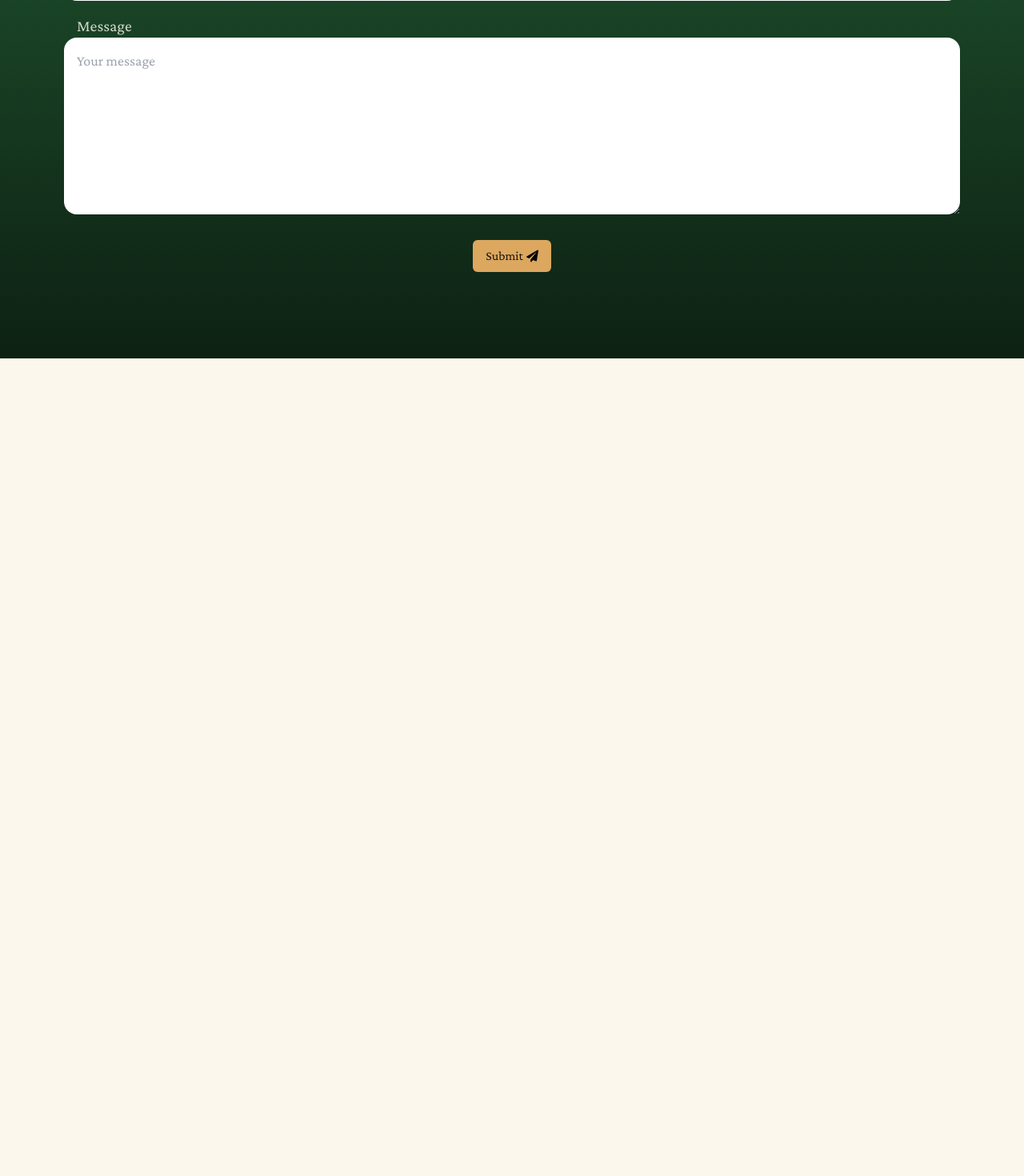
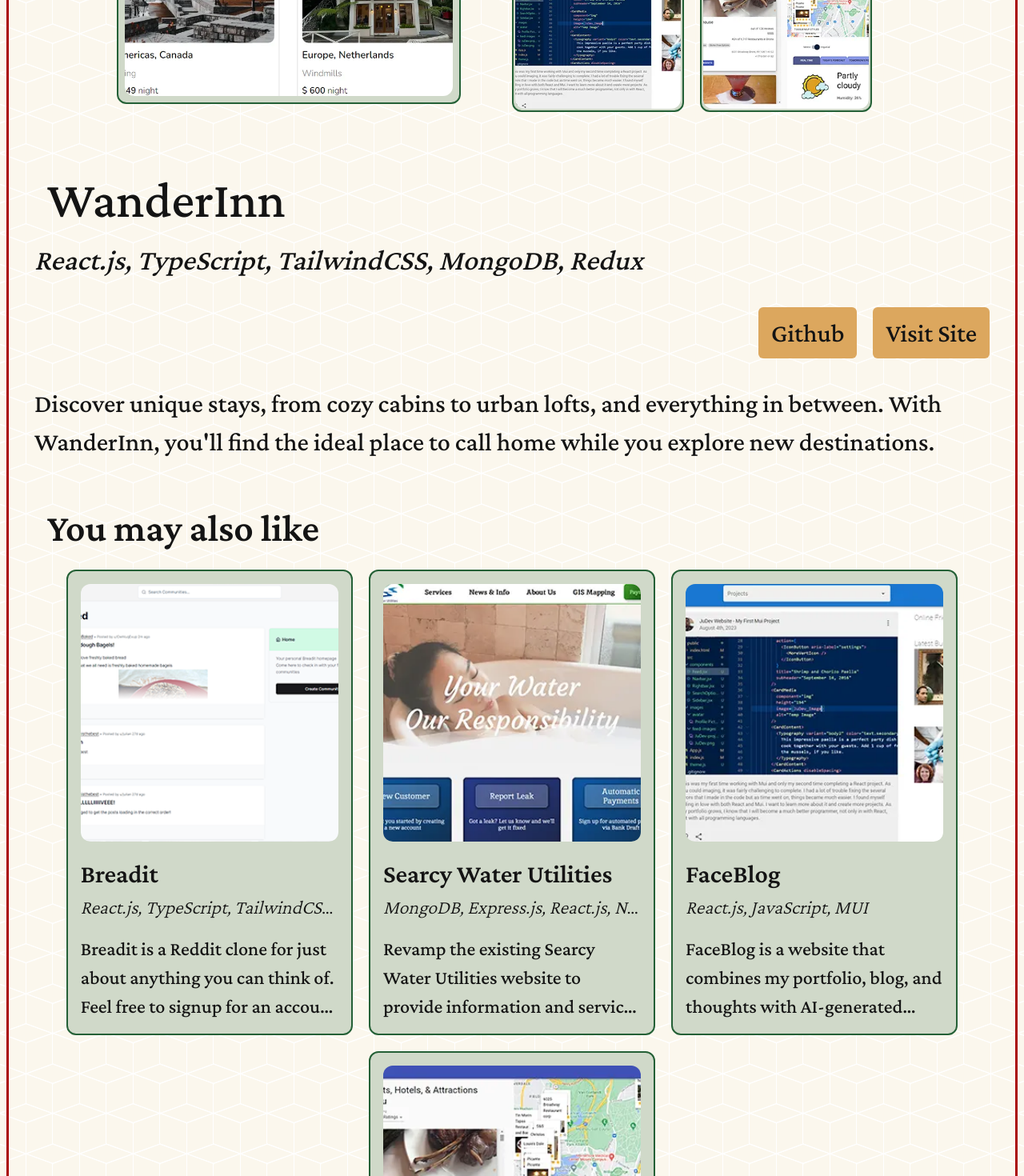
Before and after one commit to JulianBristol/portfolio2024, a Next.js app: page / in a window 1280 px wide. Shown: the part 6571-8041 px from the top of the page at 80% size. Before the commit the page ends 7019 px from the top, so only its background shows below. Built offline with nearby package versions, Linux system fonts and the light colour scheme.

Commit message:
Add Portfolio items

```diff
--- a/src/app/components/Contact/Contact.tsx
+++ b/src/app/components/Contact/Contact.tsx
@@ -78,11 +78,12 @@ const Contact: FC<ContactProps> = ({}) => {
 				onSubmit={handleSubmit}
 				className="flex flex-col mx-0 sm:mx-12"
 			>
-				<label htmlFor="Name" className="flex flex-col">
+				<label htmlFor="name" className="flex flex-col">
 					<span className="text-[20px] mx-8">Name</span>
 					<input
 						type="text"
 						name="name"
+						id="name"
 						value={form.name}
 						onChange={handleChange}
 						placeholder="Your name"
@@ -95,6 +96,7 @@ const Contact: FC<ContactProps> = ({}) => {
 					<input
 						type="email"
 						name="email"
+						id="email"
 						value={form.email}
 						onChange={handleChange}
 						placeholder="Your email"
@@ -102,11 +104,12 @@ const Contact: FC<ContactProps> = ({}) => {
 						required={true}
 					/>
 				</label>
-				<label htmlFor="email message" className="flex flex-col">
+				<label htmlFor="message" className="flex flex-col">
 					<span className="text-[20px] mx-8">Message</span>
 					<textarea
 						rows={7}
 						name="message"
+						id="message"
 						value={form.message}
 						onChange={handleChange}
 						placeholder="Your message"
@@ -115,7 +118,7 @@ const Contact: FC<ContactProps> = ({}) => {
 					/>
 				</label>
 				<button
-					className="bg-morocco mt-4 mb-2 p-2 sm:px-3 lg:px-4 lg:py-2 rounded-md w-fit self-center transition active:btnClick hover:bg-gradient-to-b hover:from-marigold hover:to-morocco focus:bg-gradient-to-b focus:from-marigold focus:to-morocco text-ash"
+					className="bg-morocco mt-4 mb-2 p-2 sm:px-3 lg:px-4 lg:py-2 text-[16px] sm:text-[24px] xl:text-[32px] textTransition rounded-md w-fit self-center transition active:btnClick hover:bg-gradient-to-b hover:from-marigold hover:to-morocco focus:bg-gradient-to-b focus:from-marigold focus:to-morocco text-ash"
 					type="submit"
 				>
 					{loading ? (
@@ -124,7 +127,7 @@ const Contact: FC<ContactProps> = ({}) => {
 						<span className="flex">
 							Submit
 							<Image
-								className="ml-1 w-[15px]"
+								className="ml-1 w-[16px] sm:w-[24px] xl:w-[32px] transition-all"
 								src={airplaneIcon}
 								alt="airplane icon"
 							/>
--- /dev/null
+++ b/src/app/components/Portfolio/Portfolio.scss
@@ -0,0 +1,15 @@
+.truncate-6 {
+    display: -webkit-box;
+  -webkit-box-orient: vertical;
+  overflow: hidden;
+  -webkit-line-clamp: 6;
+}
+/* media queries */
+@media only screen and (min-width: 640px) {
+    .truncate-3 {
+    display: -webkit-box;
+  -webkit-box-orient: vertical;
+  overflow: hidden;
+  -webkit-line-clamp: 3;
+}
+  }
--- /dev/null
+++ b/src/app/components/Portfolio/Portfolio.tsx
@@ -0,0 +1,225 @@
+import React, { FC, useEffect, useState } from "react";
+import { Projects } from "@/types/index";
+import { projects } from "../../constants/index";
+import Image from "next/image";
+import "./Portfolio.scss";
+
+interface PortfolioProps {}
+
+interface ProjectCardProps {
+	project: Projects;
+}
+
+const ProjectCard: FC<ProjectCardProps> = ({ project }) => {
+	return (
+		<div className="p-4 bg-hope-100 border-2 border-hope-500 rounded-xl min-h-[300px] hover:cursor-pointer hover:bg-hope-300">
+			<Image
+				className="rounded-xl object-cover mb-4 aspect-square"
+				src={project.image[0]}
+				alt={`Image of the ${project.name} project`}
+			/>
+			<h4 className="font-semibold text-[18px] sm:text-[24px] xl:text-[32px] truncate textTransition">
+				{project.name}
+			</h4>
+			<p className="truncate font-light mb-4 text-[14px] sm:text-[18px] xl:text-[24px] textTransition">
+				<i>
+					{project.tags.map((tag, key) => {
+						let tags = "";
+						if (project.tags[key + 1]) {
+							tags += tag + ", ";
+						} else {
+							tags += tag;
+						}
+						return tags;
+					})}
+				</i>
+			</p>
+			<p className="truncate-6 truncate-3 text-[14px] sm:text-[18px] xl:text-[24px] textTransition">
+				{project.description}
+			</p>
+		</div>
+	);
+};
+
+const Portfolio: FC<PortfolioProps> = ({}) => {
+	const [selectedPortfolioItem, setSelectedPortfolioItem] = useState(0);
+	const [viewMore, setViewMore] = useState(false);
+
+	/* used to set the positioning of the items in the image array */
+	const [positioningArr, setPositioningArr] = useState<number[]>([0]);
+	const [positioningProjects, setPositioningProjects] = useState<number[]>([0]);
+
+	const projectsToDisplay = !viewMore
+		? projects.slice(0, 5)
+		: projects.slice(0, projects.length);
+
+	useEffect(() => {
+		setPositioningArr(
+			Array.from(
+				{ length: projects[selectedPortfolioItem].image.length },
+				(_, index) => index
+			)
+		);
+	}, [projectsToDisplay.length, selectedPortfolioItem]);
+	useEffect(() => {
+		setPositioningProjects(
+			Array.from({ length: projectsToDisplay.length }, (_, index) => index)
+		);
+	}, [projectsToDisplay.length]);
+
+	const handleViewAllProjects = () => {
+		window.location.href = "#allProjects";
+	};
+
+	return (
+		<div>
+			<h2 className="text-hope-500 text-center text-[48px] sm:text-[56px] lg:text-[64px] xl:text-[72px] 2xl:text-[84px] textTransition">
+				Portfolio
+			</h2>
+			<div className="mx-2 sm:mx-4">
+				{/* Main card */}
+				<section className="h-fit mb-12">
+					<div className="mb-12 flex flex-row flex-wrap gap-5 items-center justify-center h-full">
+						<div className="p-2 bg-hope-100 border-2 border-hope-500 rounded-xl w-full sm:w-[50%] xs:max-w-[430px] h-full my-6 flex justify-center">
+							<Image
+								className="rounded-xl object-cover aspect-square w-full"
+								src={projects[selectedPortfolioItem].image[positioningArr[0]]}
+								alt={`Image of the ${projects[selectedPortfolioItem].name} project`}
+							/>
+						</div>
+						<div className="flex flex-wrap xs:flex-nowrap sm:flex-wrap h-fit justify-center items-center gap-5 w-[100%] sm:w-[45%]">
+							{" "}
+							{positioningArr.map((index, key) => {
+								if (key > 0 && projects[selectedPortfolioItem].image.length > 1) {
+									return (
+										<div
+											key={key}
+											className="p-[2px] bg-hope-100 border-2 border-hope-500 rounded-xl flex w-[40%] aspect-square hover:cursor-pointer hover:bg-hope-300"
+											onClick={() => {
+												const newArr = [...positioningArr];
+												// Swap elements at key and 0
+												const value = newArr[key];
+												newArr[key] = newArr[0];
+												newArr[0] = value;
+												setPositioningArr(newArr);
+											}}
+										>
+											<Image
+												className="rounded-xl object-cover"
+												src={
+													projects[selectedPortfolioItem].image[
+														positioningArr[key]
+													]
+												}
+												alt={`Image of the ${projects[selectedPortfolioItem].name} project`}
+											/>
+										</div>
+									);
+								}
+							})}
+						</div>
+					</div>
+					<section>
+						<h3 className="ml-4 text-[32px] sm:text-[48px] xl:text-[64px] textTransition">
+							{projects[selectedPortfolioItem].name}
+						</h3>
+						<p className="mb-8 text-[16px] sm:text-[24px] xl:text-[36px] textTransition">
+							<i>
+								{projects[selectedPortfolioItem].tags.map((tag, key) => {
+									let tags = "";
+									if (projects[selectedPortfolioItem].tags[key + 1]) {
+										tags += tag + ", ";
+									} else {
+										tags += tag;
+									}
+									return tags;
+								})}
+							</i>
+						</p>
+						<div className="flex justify-end gap-5 mb-8">
+							{projects[selectedPortfolioItem].github ? (
+								<a
+									href={projects[selectedPortfolioItem].github}
+									target="_blank"
+									rel="noopener noreferrer"
+									className="bg-morocco p-2 sm:px-3 lg:px-4 lg:py-2 text-[16px] sm:text-[24px] xl:text-[32px] rounded-md w-fit self-center transition active:btnClick hover:bg-gradient-to-b hover:from-marigold hover:to-morocco focus:bg-gradient-to-b focus:from-marigold focus:to-morocco text-ash"
+								>
+									Github
+								</a>
+							) : null}
+							{projects[selectedPortfolioItem].website ? (
+								<a
+									href={projects[selectedPortfolioItem].website}
+									target="_blank"
+									rel="noopener noreferrer"
+									className="bg-morocco p-2 sm:px-3 lg:px-4 lg:py-2 text-[16px] sm:text-[24px] xl:text-[32px] textTransition rounded-md w-fit self-center transition active:btnClick hover:bg-gradient-to-b hover:from-marigold hover:to-morocco focus:bg-gradient-to-b focus:from-marigold focus:to-morocco text-ash"
+								>
+									Visit Site
+								</a>
+							) : null}
+						</div>
+						<p className=" text-[16px] sm:text-[24px] xl:text-[32px] textTransition">
+							{projects[selectedPortfolioItem].description}
+						</p>
+					</section>
+				</section>
+				<h3
+					id="allProjects"
+					className="ml-4 text-[24px] sm:text-[32px] xl:text-[48px] font-semibold mb-4 textTransition"
+				>
+					You may also like
+				</h3>
+				{/* Additional project cards */}
+				<div className="mb-8 flex flex-row flex-wrap gap-5 justify-center">
+					{positioningProjects.map((index, key) => {
+						if (key > 0) {
+							return (
+								<div
+									key={key}
+									className="w-full sm:w-[45%] lg:w-[30%] xs:max-w-[430px] sm:max-w-full"
+									onClick={() => {
+										setPositioningProjects((prevPositioningProjects) => {
+											const newArr = [...prevPositioningProjects];
+											// Swap elements at key and 0
+											const value = newArr[key];
+											newArr[key] = newArr[0];
+											newArr[0] = value;
+
+											setSelectedPortfolioItem(newArr[0]);
+
+											return newArr;
+										});
+									}}
+								>
+									<a href="#portfolio">
+										<ProjectCard project={projects[index]} />
+									</a>
+								</div>
+							);
+						}
+					})}
+				</div>
+				<div className="flex justify-end">
+					<button
+						className="mr-4 text-[24px] sm:text-[32px] xl:text-[48px] font-semibold textTransition hover:text-hope-500"
+						aria-label={
+							viewMore
+								? "See fewer projects and portfolio items"
+								: "See additional projects and portfolio items"
+						}
+						onClick={() => {
+							setViewMore(!viewMore);
+							if (viewMore) {
+								handleViewAllProjects();
+							}
+						}}
+					>
+						{viewMore ? "Collapse" : "View more..."}
+					</button>
+				</div>
+			</div>
+		</div>
+	);
+};
+
+export default Portfolio;
--- a/src/app/constants/index.js
+++ b/src/app/constants/index.js
@@ -152,155 +152,50 @@ const projects = [
     name: 'WanderInn',
     description: `Discover unique stays, from cozy cabins to urban lofts, and everything in between.
     With WanderInn, you'll find the ideal place to call home while you explore new destinations.`,
-    tags: [
-      {
-        name: 'React.js',
-        color: '#00d9ff',
-      },
-      {
-        name: 'TypeScript',
-        color: '#07ff00',
-      },
-      {
-        name: 'TailwindCSS',
-        color: '#a0eba8',
-      },
-      {
-        name: 'MongoDB',
-        color: '#7dc353',
-      },
-      {
-        name: 'Redux',
-        color: '#adc3c3',
-      },
-    ],
-    image: wanderInn,
-    sourceCodeLink: 'https://github.com/JulianBristol/WanderInn',
-    activeLink: 'https://wanderinn.vercel.app/',
+    tags: ['React.js','TypeScript','TailwindCSS','MongoDB','Redux'],
+    image: [wanderInn,breadit,swu,blog,travelWisely],
+    github: 'https://github.com/JulianBristol/WanderInn',
+    website: 'https://wanderinn.vercel.app/',
   },
   {
     name: 'Breadit',
     description: 'Breadit is a Reddit clone for just about anything you can think of. Feel free to signup for an account and post whatever you like. It is a FullStack application that employs concepts like infinite scrolling, caching, authentication, optimistic updates and more.',
-    tags: [
-      {
-        name: 'React.js',
-        color: '#00d9ff',
-      },
-      {
-        name: 'TypeScript',
-        color: '#07ff00',
-      },
-      {
-        name: 'TailwindCSS',
-        color: '#a0eba8',
-      },
-      {
-        name: 'MongoDB',
-        color: '#7dc353',
-      },
-      {
-        name: 'Redux',
-        color: '#adc3c3',
-      },
-    ],
-    image: breadit,
-    sourceCodeLink: 'https://github.com/JulianBristol/Breadit',
-    activeLink: 'https://breadit.netlify.app/',
+    tags: ['React.js','TypeScript','TailwindCSS','MongoDB','Redux'],
+    image: [breadit,wanderInn,swu,blog,travelWisely],
+    github: 'https://github.com/JulianBristol/Breadit',
+    website: 'https://breadit.netlify.app/',
   },
   {
     name: 'Searcy Water Utilities',
     description: 'Revamp the existing Searcy Water Utilities website to provide information and services to the residents of Searcy Arkansas.',
-    tags: [
-      {
-        name: 'MongoDB',
-        color: '#7dc353',
-      },
-      {
-        name: 'Express.js',
-        color: '#CC112C',
-      },
-      {
-        name: 'React.js',
-        color: '#00d9ff',
-      },
-      {
-        name: 'Node.js',
-        color: '#ac22e0',
-      },
-      {
-        name: 'MUI',
-        color: '#0ea5e9',
-      },
-    ],
-    image: swu,
-    sourceCodeLink: '',
-    activeLink: 'http://searcywater.org/',
+    tags: ['MongoDB','Express.js','React.js','Node.js','MUI',],
+    image: [swu,wanderInn,breadit,blog,travelWisely],
+    github: undefined,
+    website: 'http://searcywater.org/',
   },
   {
     name: 'FaceBlog',
     description: 'FaceBlog is a website that combines my portfolio, blog, and thoughts with AI-generated profiles and posts. Built using ReactJS, Javascript, MUI, and several APIs, it aims to help people learn more about me and my ideas.',
-    tags: [
-      {
-        name: 'React.js',
-        color: '#00d9ff',
-      },
-      {
-        name: 'JavaScript',
-        color: '#ffd600',
-      },
-      {
-        name: 'MUI',
-        color: '#0ea5e9',
-      },
-    ],
-    image: blog,
-    sourceCodeLink: 'https://github.com/JulianBristol/FaceBlog',
-    activeLink: 'https://face-blog.netlify.app',
+    tags: ['React.js','JavaScript','MUI',],
+    image: [blog,wanderInn,breadit,swu,travelWisely],
+    github: 'https://github.com/JulianBristol/FaceBlog',
+    website: 'https://face-blog.netlify.app',
   },
   {
     name: 'Travel Wisely',
     description: 'A comprehensive platform that empowers users with location-based information, weather forecasts, and recommendations for nearby restaurants, hotels, and attractions. It helps users make informed travel decisions and explore new places with confidence.',
-    tags: [
-      {
-        name: 'React.js',
-        color: '#00d9ff',
-      },
-      {
-        name: 'JavaScript',
-        color: '#ffd600',
-      },
-      {
-        name: 'MUI',
-        color: '#0ea5e9',
-      },
-    ],
-    image: travelWisely,
-    sourceCodeLink: 'https://github.com/JulianBristol/TravelWisely',
-    activeLink: 'https://travelwisely.netlify.app/',
+    tags: ['React.js','JavaScript','MUI',],
+    image: [travelWisely,wanderInn,breadit,swu,blog],
+    github: 'https://github.com/JulianBristol/TravelWisely',
+    website: 'https://travelwisely.netlify.app/',
   },
   {
     name: 'Heaven\'s Vault Translator',
     description: 'Heaven\'s Vault is a game with an interesting gimmick where you need to translate ancient runes into modern day language. This program acts as a translator of sorts, allowing you to Create, Read, Update, and Delete words and their meanings.',
-    tags: [
-      {
-        name: 'Java',
-        color: '#ffb5b5',
-      },
-      {
-        name: 'MySQL',
-        color: '#e38b5d',
-      },
-      {
-        name: 'CRUD',
-        color: '#c599ff',
-      },
-      {
-        name: 'SceneBuilder',
-        color: '#dffc5e',
-      },
-    ],
-    image: heavensVault,
-    activeLink: 'https://github.com/JulianBristol/HeavensVaultTranslator',
+    tags: ['Java','MySQL','CRUD','SceneBuilder',],
+    image: [heavensVault],
+    github: 'https://github.com/JulianBristol/HeavensVaultTranslator',
+    website: undefined,
   }/*
   {
     name: 'Cloudinary Image Viewer',
--- a/src/app/page.tsx
+++ b/src/app/page.tsx
@@ -13,14 +13,21 @@ import gsap from "gsap";
 import History from "./components/History/History";
 import Technologies from "./components/Technologies/Technologies";
 import Contact from "./components/Contact/Contact";
+import Portfolio from "./components/Portfolio/Portfolio";
 
 export default function Home() {
-	/* TODO: Change the cursor size based on screen size
+	/* TODO:
+	* Change the cursor size based on screen size
+	* App should watch for "magical" and then draw it on the page. when the user scrolls back up, it undraws it. Then the cycle starts again
+	* General fixes to the "I am a..." section. On various screen sizes, it has positioning issues
+	Add header scroll effect
+	* Set a max width for the screen so that it does not look too big
 	Consider giving "lets make something magical" a fill animation when it reaches its outline off status
-	General fixes to the "I am a..." section. On various screen sizes, it has positioning issues
-	Add header scroll effect
+	set a min width for my image so it does not look off on super small screens
+	consider making another screen break for smaller than 320px for the hero section
+	consider adding a onClick for the technology badges
 
-	BugFix: there is an issue when you change the screen size and then click inside the about me section. This is likely due to a failure to recalculate the grid sections in animejs
+	* BugFix: there is an issue when you change the screen size and then click inside the about me section. This is likely due to a failure to recalculate the grid sections in animejs
 
 	*/
 	const [isTouchDevice, setIsTouchDevice] = useState(false);
@@ -288,14 +295,11 @@ export default function Home() {
 							<Technologies />
 						</section>
 
-						<section id="portfolio" className="mt-[16vh]">
-							{/* Portfolio items that I have created section */}
-							{/* h2 - Portfolio */}
+							{/* Portfolio items  */}
+						<section id="portfolio" className="mt-[40px] md:mt-[60px] lg:mt-[80px] mx-2 md:mx-4 mb-20">
+							<Portfolio />
 						</section>
-
-
 					</main>
-					<footer>{/* if I have  one... */}</footer>
 				</div>
 			</div>
 		</div>
--- a/src/types/index.d.ts
+++ b/src/types/index.d.ts
@@ -16,6 +16,6 @@ export type Projects = {
     description: string;
     tags: string[];
     image: image[];
-    github: string | null;
-    website: string | null;
+    github: string | undefined;
+    website: string | undefined;
 }
```
Also changed, not shown: src/app/layout.tsx (+7 -0 lines).
